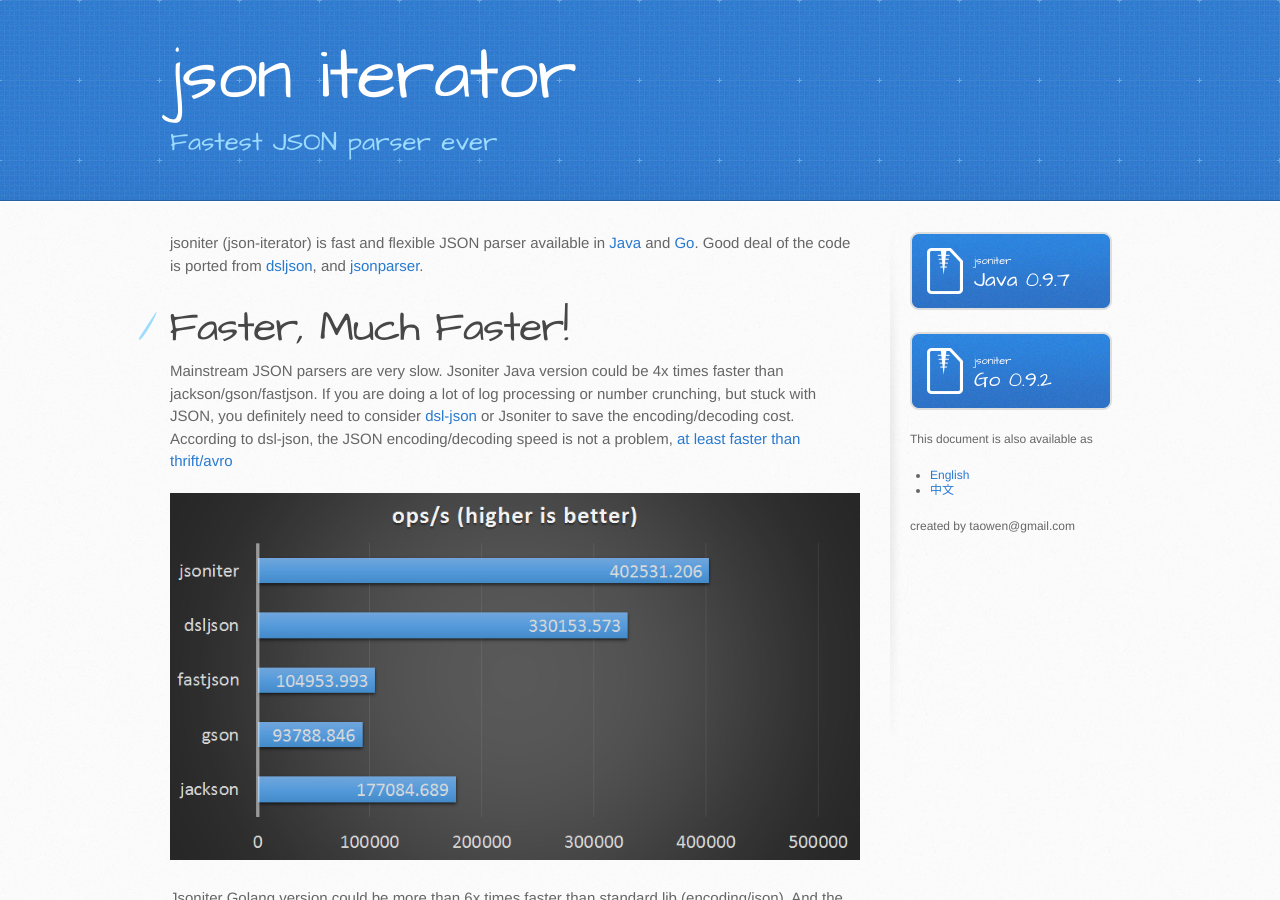
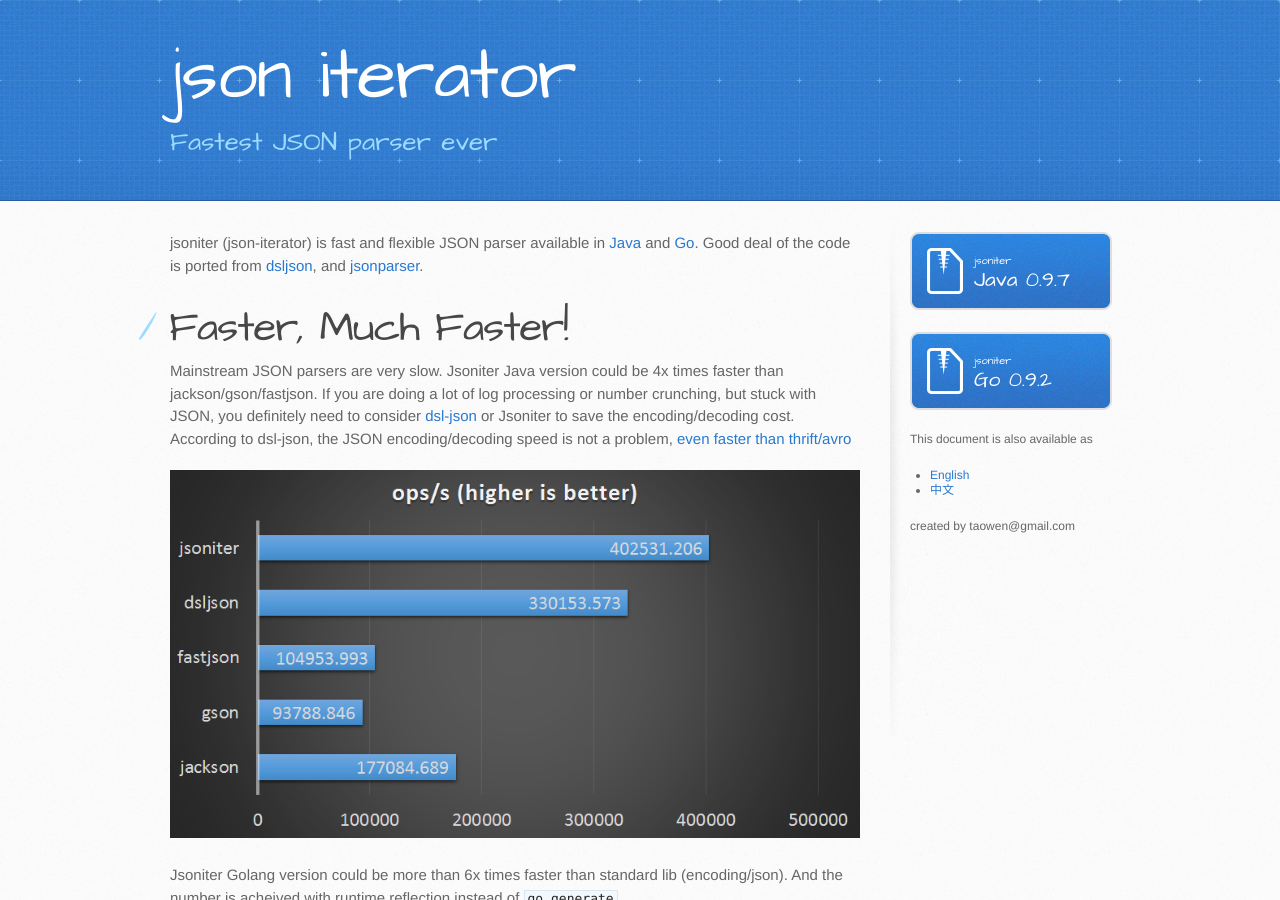
Before and after one commit to json-iterator/json-iterator.github.io, a Jekyll site: the page built from index.md, in a window 1280 px wide and 900 px high. Built offline with Jekyll 4.4.1, drawn with Linux system fonts in a browser that asks for light colours; comment, search, counter and statistics services are not loaded.

Commit message:
Update index.md

```diff
--- a/index.md
+++ b/index.md
@@ -7,7 +7,7 @@
 
 # Faster, Much Faster!
 
-Mainstream JSON parsers are very slow. Jsoniter Java version could be 4x times faster than jackson/gson/fastjson. If you are doing a lot of log processing or number crunching, but stuck with JSON, you definitely need to consider [dsl-json](https://github.com/ngs-doo/dsl-json) or Jsoniter to save the encoding/decoding cost. According to dsl-json, the JSON encoding/decoding speed is not a problem, [at least faster than thrift/avro](https://www.codeproject.com/Articles/1165627/Jsoniter-JSON-is-faster-than-thrift-avro)
+Mainstream JSON parsers are very slow. Jsoniter Java version could be 4x times faster than jackson/gson/fastjson. If you are doing a lot of log processing or number crunching, but stuck with JSON, you definitely need to consider [dsl-json](https://github.com/ngs-doo/dsl-json) or Jsoniter to save the encoding/decoding cost. According to dsl-json, the JSON encoding/decoding speed is not a problem, [even faster than thrift/avro](https://www.codeproject.com/Articles/1165627/Jsoniter-JSON-is-faster-than-thrift-avro)
 
 ![java1](http://jsoniter.com/benchmarks/java1.png)
 
```
